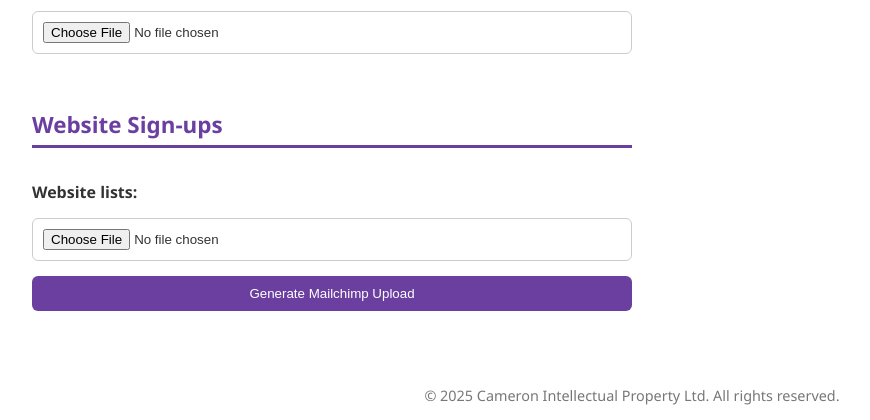
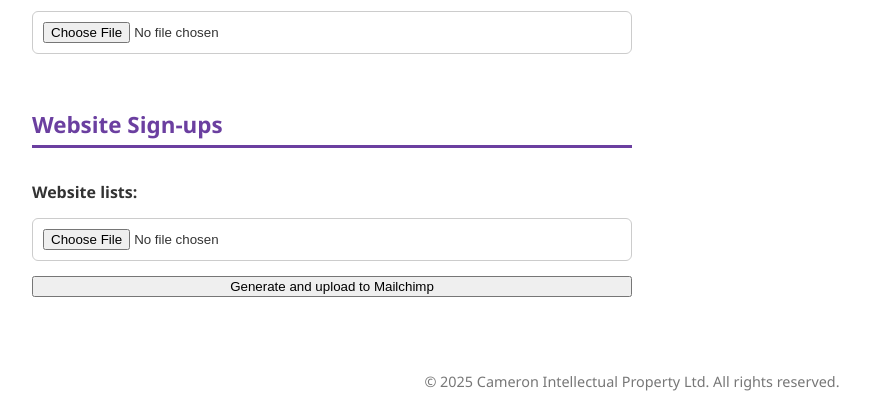
Before and after one commit to t0md4n/foxtrot, a Flask app: page /mailchimp in a window 1280 px wide. Shown: the part 1229-1649 px from the top of the page, without its empty margins (8-878 px from the left). After the commit the page ends 1620 px from the top, so only its background shows below. Run offline with Flask 3, Linux system fonts and the light colour scheme; some libraries are stand-ins or nearby versions.

Commit message:
fixed mailchimp upload button, not fully functional

```diff
--- a/foxtrot_app/templates/mailchimp.html
+++ b/foxtrot_app/templates/mailchimp.html
@@ -56,7 +56,8 @@
       <label class="form-label">Website lists:</label>
       <input type="file" name="website_list" class="form-input" />
 
-      <button class="btn" type="submit">Generate Mailchimp Upload</button>
+      <button type="submit" name="action" value="upload_to_mailchimp">Generate and upload to Mailchimp</button>
+
     </form>
   </main>
 
```
